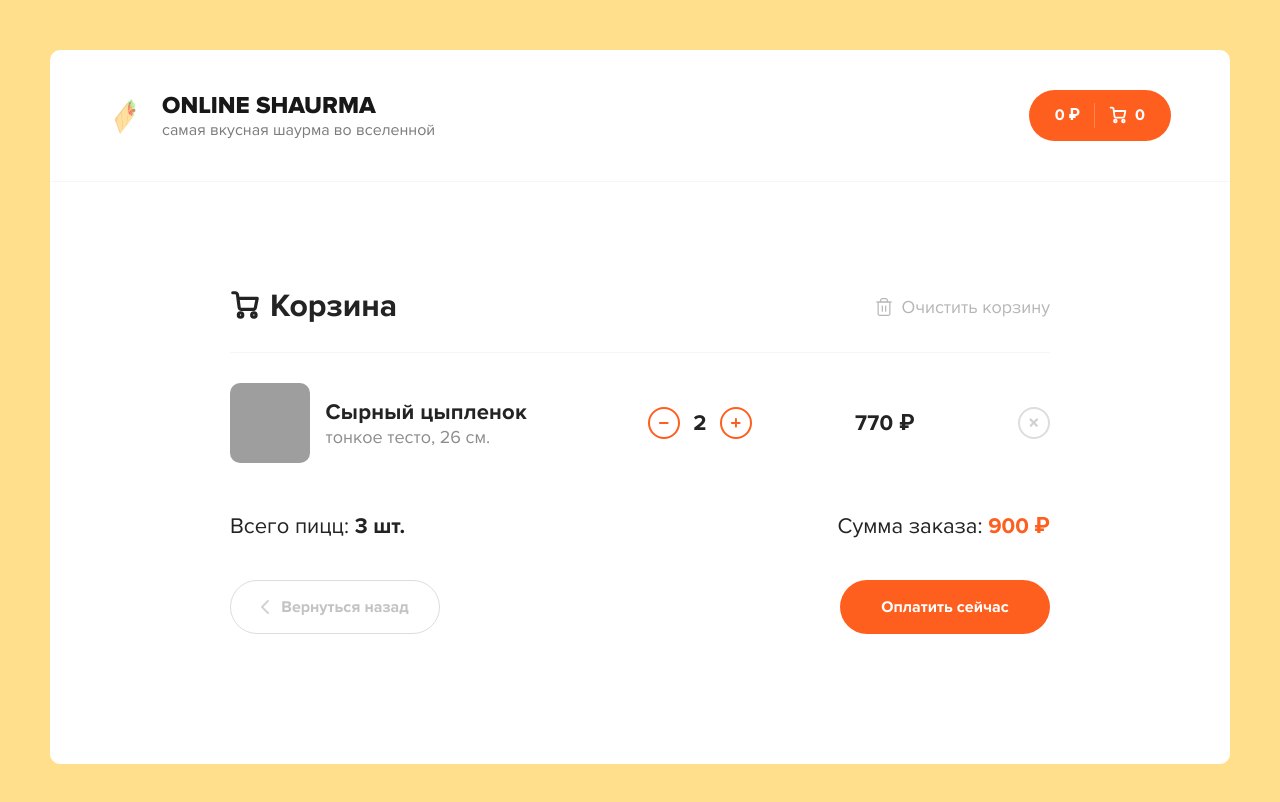
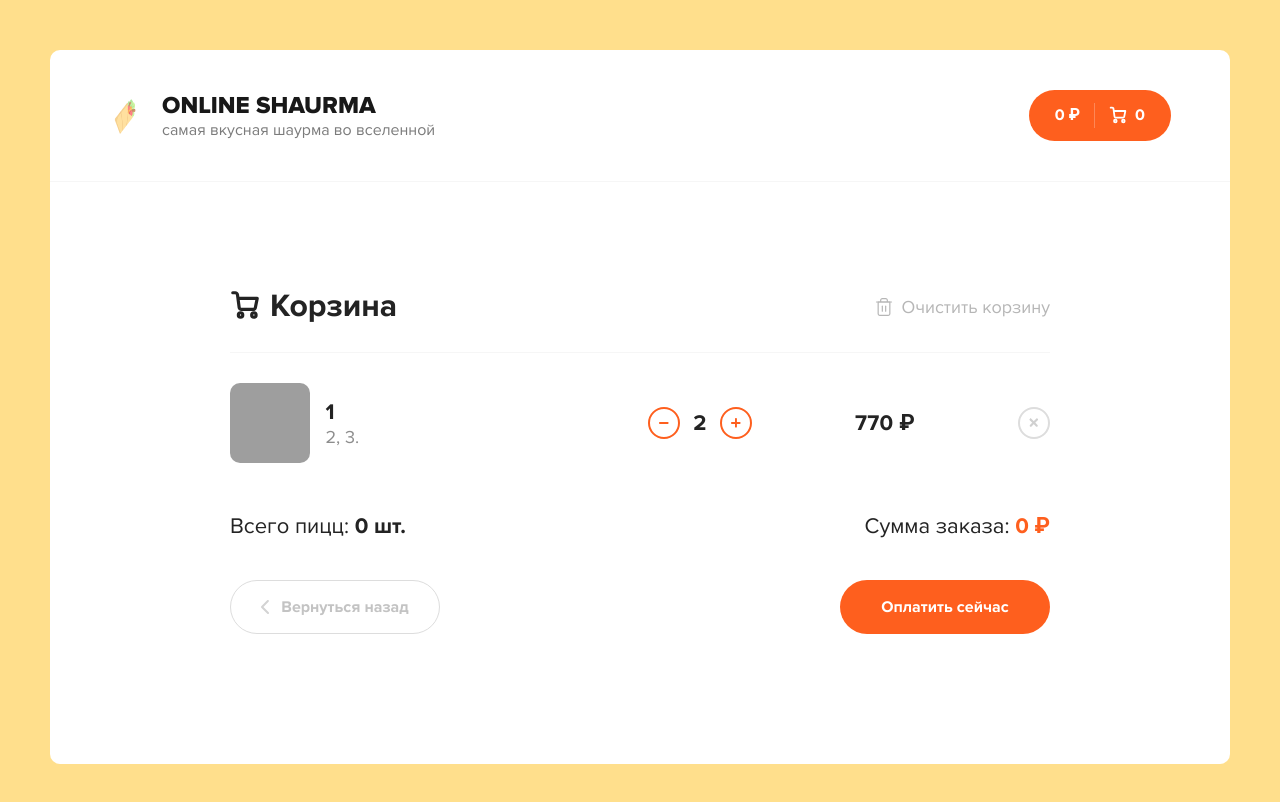
Before and after one commit to nurgitlab/react-store, a React (Create React App) app: page /cart in a window 1280 px wide. Shown: the top 802 px of the page. Built offline with nearby package versions, Linux system fonts and the light colour scheme; grey boxes are pictures that could not be loaded.

Commit message:
total price added in cart

```diff
--- a/src/components/CartItem.js
+++ b/src/components/CartItem.js
@@ -1,7 +1,7 @@
 import React from "react";
 
 
-const CartItem = () => {
+const CartItem = ({name, type, size}) => {
   return (
     <div className="cart__item">
       <div className="cart__item-img">
@@ -12,22 +12,30 @@ const CartItem = () => {
         />
       </div>
       <div className="cart__item-info">
-        <h3>Сырный цыпленок</h3>
-        <p>тонкое тесто, 26 см.</p>
+        <h3>{name}</h3>
+        <p>{type}, {size}.</p>
       </div>
       <div className="cart__item-count">
         <div className="button button--outline button--circle cart__item-count-minus">
           <svg width="10" height="10" viewBox="0 0 10 10" fill="none" xmlns="http://www.w3.org/2000/svg">
-            <path d="M5.92001 3.84V5.76V8.64C5.92001 9.17016 5.49017 9.6 4.96001 9.6C4.42985 9.6 4.00001 9.17016 4.00001 8.64L4 5.76L4.00001 3.84V0.96C4.00001 0.42984 4.42985 0 4.96001 0C5.49017 0 5.92001 0.42984 5.92001 0.96V3.84Z" fill="#EB5A1E"/>
-            <path d="M5.75998 5.92001L3.83998 5.92001L0.959977 5.92001C0.429817 5.92001 -2.29533e-05 5.49017 -2.29301e-05 4.96001C-2.2907e-05 4.42985 0.429817 4.00001 0.959977 4.00001L3.83998 4L5.75998 4.00001L8.63998 4.00001C9.17014 4.00001 9.59998 4.42985 9.59998 4.96001C9.59998 5.49017 9.17014 5.92001 8.63998 5.92001L5.75998 5.92001Z" fill="#EB5A1E"/>
+            <path
+              d="M5.92001 3.84V5.76V8.64C5.92001 9.17016 5.49017 9.6 4.96001 9.6C4.42985 9.6 4.00001 9.17016 4.00001 8.64L4 5.76L4.00001 3.84V0.96C4.00001 0.42984 4.42985 0 4.96001 0C5.49017 0 5.92001 0.42984 5.92001 0.96V3.84Z"
+              fill="#EB5A1E"/>
+            <path
+              d="M5.75998 5.92001L3.83998 5.92001L0.959977 5.92001C0.429817 5.92001 -2.29533e-05 5.49017 -2.29301e-05 4.96001C-2.2907e-05 4.42985 0.429817 4.00001 0.959977 4.00001L3.83998 4L5.75998 4.00001L8.63998 4.00001C9.17014 4.00001 9.59998 4.42985 9.59998 4.96001C9.59998 5.49017 9.17014 5.92001 8.63998 5.92001L5.75998 5.92001Z"
+              fill="#EB5A1E"/>
           </svg>
 
         </div>
         <b>2</b>
         <div className="button button--outline button--circle cart__item-count-plus">
           <svg width="10" height="10" viewBox="0 0 10 10" fill="none" xmlns="http://www.w3.org/2000/svg">
-            <path d="M5.92001 3.84V5.76V8.64C5.92001 9.17016 5.49017 9.6 4.96001 9.6C4.42985 9.6 4.00001 9.17016 4.00001 8.64L4 5.76L4.00001 3.84V0.96C4.00001 0.42984 4.42985 0 4.96001 0C5.49017 0 5.92001 0.42984 5.92001 0.96V3.84Z" fill="#EB5A1E"/>
-            <path d="M5.75998 5.92001L3.83998 5.92001L0.959977 5.92001C0.429817 5.92001 -2.29533e-05 5.49017 -2.29301e-05 4.96001C-2.2907e-05 4.42985 0.429817 4.00001 0.959977 4.00001L3.83998 4L5.75998 4.00001L8.63998 4.00001C9.17014 4.00001 9.59998 4.42985 9.59998 4.96001C9.59998 5.49017 9.17014 5.92001 8.63998 5.92001L5.75998 5.92001Z" fill="#EB5A1E"/>
+            <path
+              d="M5.92001 3.84V5.76V8.64C5.92001 9.17016 5.49017 9.6 4.96001 9.6C4.42985 9.6 4.00001 9.17016 4.00001 8.64L4 5.76L4.00001 3.84V0.96C4.00001 0.42984 4.42985 0 4.96001 0C5.49017 0 5.92001 0.42984 5.92001 0.96V3.84Z"
+              fill="#EB5A1E"/>
+            <path
+              d="M5.75998 5.92001L3.83998 5.92001L0.959977 5.92001C0.429817 5.92001 -2.29533e-05 5.49017 -2.29301e-05 4.96001C-2.2907e-05 4.42985 0.429817 4.00001 0.959977 4.00001L3.83998 4L5.75998 4.00001L8.63998 4.00001C9.17014 4.00001 9.59998 4.42985 9.59998 4.96001C9.59998 5.49017 9.17014 5.92001 8.63998 5.92001L5.75998 5.92001Z"
+              fill="#EB5A1E"/>
           </svg>
 
         </div>
@@ -38,8 +46,12 @@ const CartItem = () => {
       <div className="cart__item-remove">
         <div className="button button--outline button--circle">
           <svg width="10" height="10" viewBox="0 0 10 10" fill="none" xmlns="http://www.w3.org/2000/svg">
-            <path d="M5.92001 3.84V5.76V8.64C5.92001 9.17016 5.49017 9.6 4.96001 9.6C4.42985 9.6 4.00001 9.17016 4.00001 8.64L4 5.76L4.00001 3.84V0.96C4.00001 0.42984 4.42985 0 4.96001 0C5.49017 0 5.92001 0.42984 5.92001 0.96V3.84Z" fill="#EB5A1E"/>
-            <path d="M5.75998 5.92001L3.83998 5.92001L0.959977 5.92001C0.429817 5.92001 -2.29533e-05 5.49017 -2.29301e-05 4.96001C-2.2907e-05 4.42985 0.429817 4.00001 0.959977 4.00001L3.83998 4L5.75998 4.00001L8.63998 4.00001C9.17014 4.00001 9.59998 4.42985 9.59998 4.96001C9.59998 5.49017 9.17014 5.92001 8.63998 5.92001L5.75998 5.92001Z" fill="#EB5A1E"/>
+            <path
+              d="M5.92001 3.84V5.76V8.64C5.92001 9.17016 5.49017 9.6 4.96001 9.6C4.42985 9.6 4.00001 9.17016 4.00001 8.64L4 5.76L4.00001 3.84V0.96C4.00001 0.42984 4.42985 0 4.96001 0C5.49017 0 5.92001 0.42984 5.92001 0.96V3.84Z"
+              fill="#EB5A1E"/>
+            <path
+              d="M5.75998 5.92001L3.83998 5.92001L0.959977 5.92001C0.429817 5.92001 -2.29533e-05 5.49017 -2.29301e-05 4.96001C-2.2907e-05 4.42985 0.429817 4.00001 0.959977 4.00001L3.83998 4L5.75998 4.00001L8.63998 4.00001C9.17014 4.00001 9.59998 4.42985 9.59998 4.96001C9.59998 5.49017 9.17014 5.92001 8.63998 5.92001L5.75998 5.92001Z"
+              fill="#EB5A1E"/>
           </svg>
 
         </div>
--- a/src/pages/Cart.js
+++ b/src/pages/Cart.js
@@ -1,8 +1,11 @@
 import React from 'react';
 import CartItem from "../components/CartItem";
+import { useSelector } from "react-redux";
 
 
 function Cart() {
+  const {totalPrice, totalCount, items} = useSelector(({cart}) => cart);
+
   return (
     <div className="content">
       <div className="container container--cart">
@@ -40,13 +43,17 @@ function Cart() {
           </div>
           <div className="content__items">
 
-            <CartItem/>
+            <CartItem
+              name="1"
+              type="2"
+              size="3"
+            />
 
           </div>
           <div className="cart__bottom">
             <div className="cart__bottom-details">
-              <span> Всего пицц: <b>3 шт.</b> </span>
-              <span> Сумма заказа: <b>900 ₽</b> </span>
+              <span> Всего пицц: <b>{totalCount} шт.</b> </span>
+              <span> Сумма заказа: <b>{totalPrice} ₽</b> </span>
             </div>
             <div className="cart__bottom-buttons">
               <a href="/" className="button button--outline button--add go-back-btn">
```
